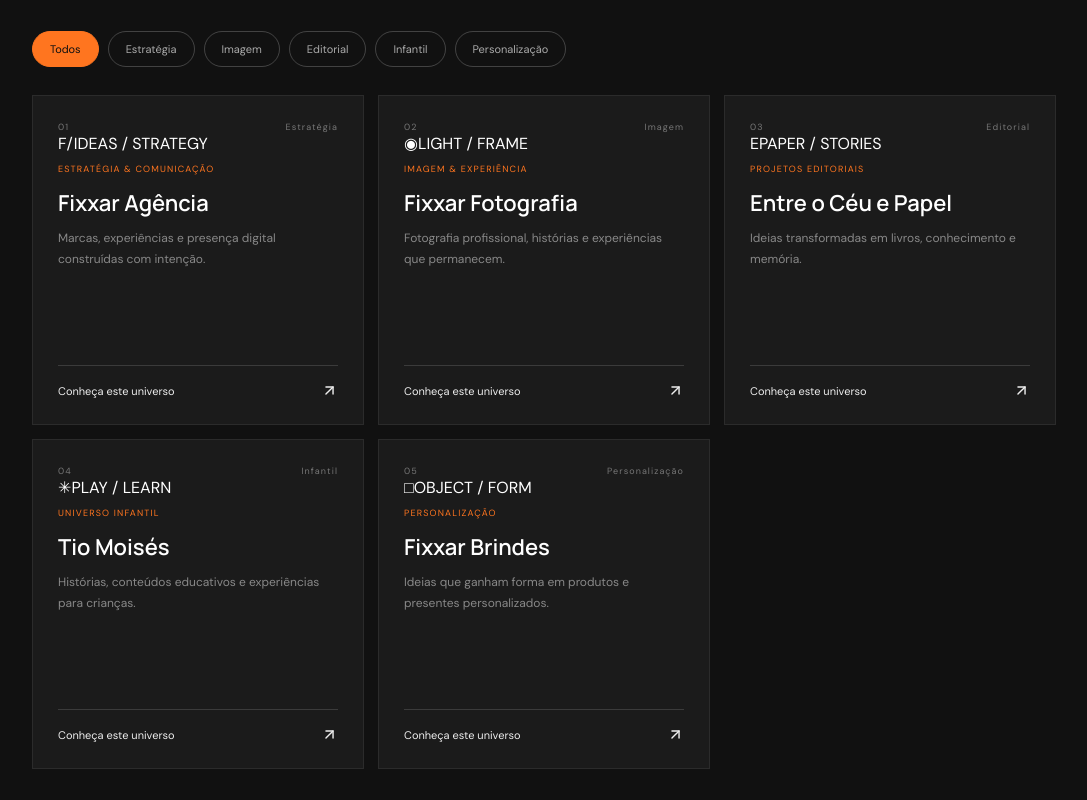
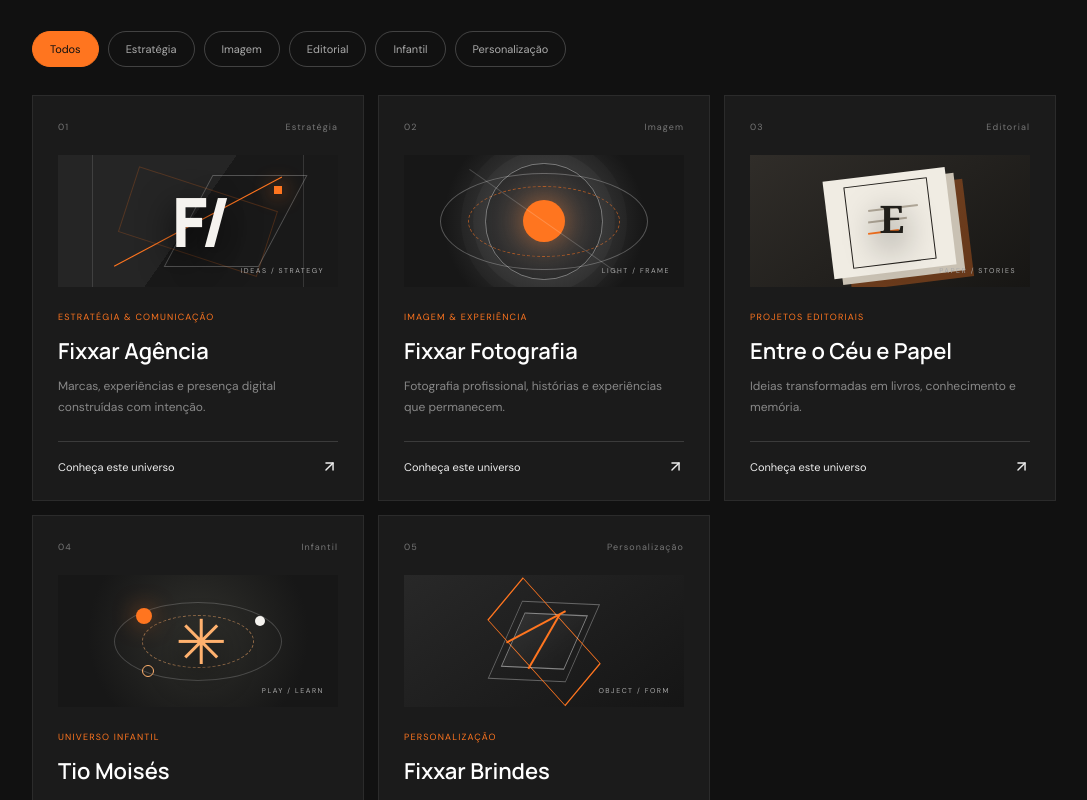
Before and after one commit to thiagosantosvr/fixxar-group-portal, a React (Vite) app: page / in a window 1280 px wide. Shown: the part 1880-2680 px from the top of the page, without its empty margins (96-1183 px from the left). Built offline with nearby package versions, Linux system fonts and the light colour scheme.

Commit message:
style: adiciona composições visuais autorais aos universos

```diff
--- a/src/styles.css
+++ b/src/styles.css
@@ -44,3 +44,49 @@
 
 /* Proprietary FIXXAR monogram emphasis */
 .hero-art-core b{font-size:.72em;align-self:center;margin:0 0 0 -.02em;line-height:1;color:var(--orange);text-shadow:0 0 28px #ff751f70}
+
+
+/* Individual visual languages for each FIXXAR universe */
+.universe-artwork{height:132px;position:relative;overflow:hidden;display:flex;align-items:center;justify-content:center;margin:22px 0 15px;background:linear-gradient(135deg,#242424,#151515);isolation:isolate}
+.universe-artwork:before,.universe-artwork:after{content:'';position:absolute;inset:14%;border:1px solid #ffffff18;z-index:-1}
+.universe-artwork:after{inset:24%;border-color:#ff751f35;transform:rotate(18deg)}
+.art-shape{position:absolute;display:block;pointer-events:none}
+.art-monogram{font:800 76px/1 Manrope,sans-serif;letter-spacing:-.1em;color:#f5f3ef;text-shadow:0 12px 35px #000;z-index:1}
+.art-caption{position:absolute;bottom:12px;right:14px;font-size:7px;letter-spacing:.22em;color:#aaa}
+.artwork-agencia{background:linear-gradient(125deg,#252525 0 48%,#191919 48%)}
+.artwork-agencia:before{inset:0 12%;border:0;border-left:1px solid #ffffff20;border-right:1px solid #ffffff20}
+.artwork-agencia .shape-one{width:68%;height:1px;background:#ff751f;transform:rotate(-28deg)}
+.artwork-agencia .shape-two{width:34%;height:70%;border:1px solid #ffffff40;transform:skew(-28deg) translateX(38px)}
+.artwork-agencia .shape-three{width:8px;height:8px;background:#ff751f;right:20%;top:23%;box-shadow:0 0 20px #ff751f}
+.artwork-agencia .art-monogram{font-size:68px}
+.artwork-fotografia{background:radial-gradient(circle at 50% 50%,#494949,#171717 65%)}
+.artwork-fotografia:before{inset:13%;border-radius:50%;border:1px solid #ffffff45}
+.artwork-fotografia:after{inset:23%;border-radius:50%;border:1px dashed #ff751f90;transform:none}
+.artwork-fotografia .shape-one{width:42%;aspect-ratio:1;border:1px solid #ffffff60;border-radius:50%;box-shadow:0 0 0 12px #ffffff08,0 0 0 24px #ffffff06}
+.artwork-fotografia .shape-two{width:15%;aspect-ratio:1;border-radius:50%;background:#ff751f;box-shadow:0 0 28px #ff751f80}
+.artwork-fotografia .shape-three{width:65%;height:1px;background:#ffffff30;transform:rotate(35deg)}
+.artwork-fotografia .art-monogram{font-size:0}
+.artwork-editora{background:linear-gradient(145deg,#302d29,#171614)}
+.artwork-editora:before{inset:14% 28% 12% 28%;background:#f0ece3;border:0;transform:rotate(-7deg);box-shadow:8px 7px 0 #c9c1b3,16px 14px 0 #ff751f55}
+.artwork-editora:after{inset:20% 35% 18% 35%;border-color:#24211d;transform:rotate(-7deg)}
+.artwork-editora .shape-one{width:18%;height:2px;background:#b2a99a;top:39%;left:42%;transform:rotate(-7deg)}
+.artwork-editora .shape-two{width:14%;height:2px;background:#b2a99a;top:48%;left:42%;transform:rotate(-7deg)}
+.artwork-editora .shape-three{width:11%;height:2px;background:#ff751f;top:57%;left:42%;transform:rotate(-7deg)}
+.artwork-editora .art-monogram{color:#211f1b;font:700 38px Georgia,serif;transform:translateY(-3px)}
+.artwork-tio-moises{background:radial-gradient(circle at 50% 45%,#30302c,#171717 70%)}
+.artwork-tio-moises:before{inset:20%;border-radius:50%;border:1px solid #ffffff30}
+.artwork-tio-moises:after{inset:30%;border-radius:50%;border:1px dashed #ffb16e80;transform:none}
+.artwork-tio-moises .shape-one{width:16px;height:16px;border-radius:50%;background:#ff751f;top:25%;left:28%;box-shadow:0 0 22px #ff751f80}
+.artwork-tio-moises .shape-two{width:10px;height:10px;border-radius:50%;background:#f5f3ef;right:26%;top:31%}
+.artwork-tio-moises .shape-three{width:12px;height:12px;border:1px solid #ffb16e;border-radius:50%;left:30%;bottom:23%}
+.artwork-tio-moises .art-monogram{font-size:62px;color:#ffb16e}
+.artwork-brindes{background:linear-gradient(145deg,#282828,#151515)}
+.artwork-brindes:before{inset:24% 34%;border:1px solid #ffffff50;transform:skewY(-28deg) rotate(30deg)}
+.artwork-brindes:after{inset:23% 34%;border:1px solid #ff751f;transform:skewY(28deg) rotate(30deg)}
+.artwork-brindes .shape-one{width:26%;height:36%;border:1px solid #ffffff70;transform:skewY(-28deg) rotate(30deg);background:linear-gradient(135deg,#ffffff12,transparent)}
+.artwork-brindes .shape-two{width:2px;height:48%;background:#ff751f;transform:rotate(30deg)}
+.artwork-brindes .shape-three{width:24%;height:2px;background:#ff751f;transform:rotate(-28deg) translateY(-16px)}
+.artwork-brindes .art-monogram{font-size:0}
+.universe-artwork.is-compact{height:180px;margin:0 0 30px}
+.detail-modal .universe-artwork{background-color:#242424}
+@media(max-width:640px){.universe-artwork{height:120px}.universe-artwork.is-compact{height:145px}}
```
